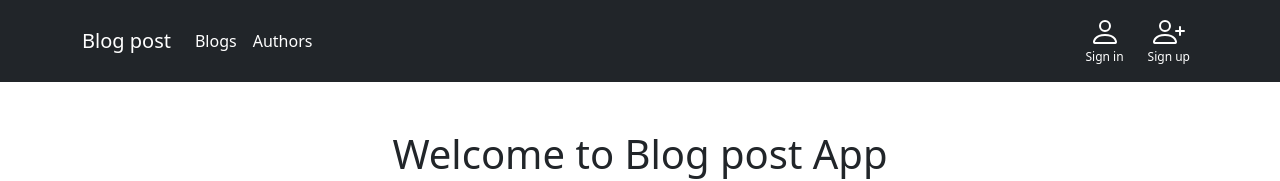
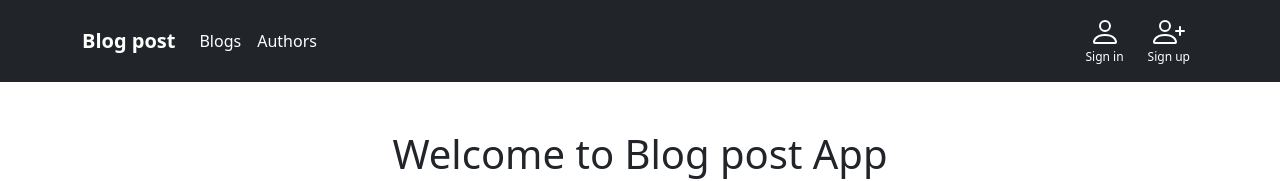
Before and after one commit to sundesz/blogpost, a React (Vite) app in the folder client/: page / in a window 1280 px wide. Shown: the top 181 px of the page. Built offline with nearby package versions, Linux system fonts and the light colour scheme; no server answers.

Commit message:
Add style

```diff
--- a/client/src/index.css
+++ b/client/src/index.css
@@ -1,3 +1,7 @@
+#app-name {
+  font-weight: bold;
+}
+
 .right-side-link {
   gap: 10px;
 }
```
